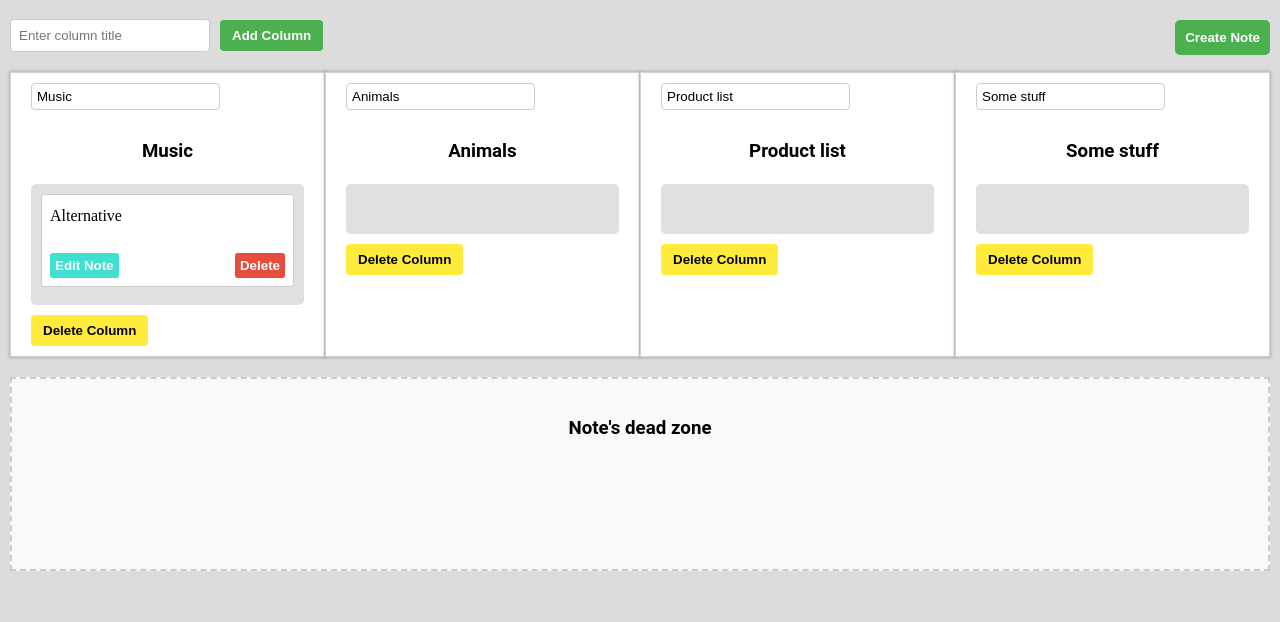
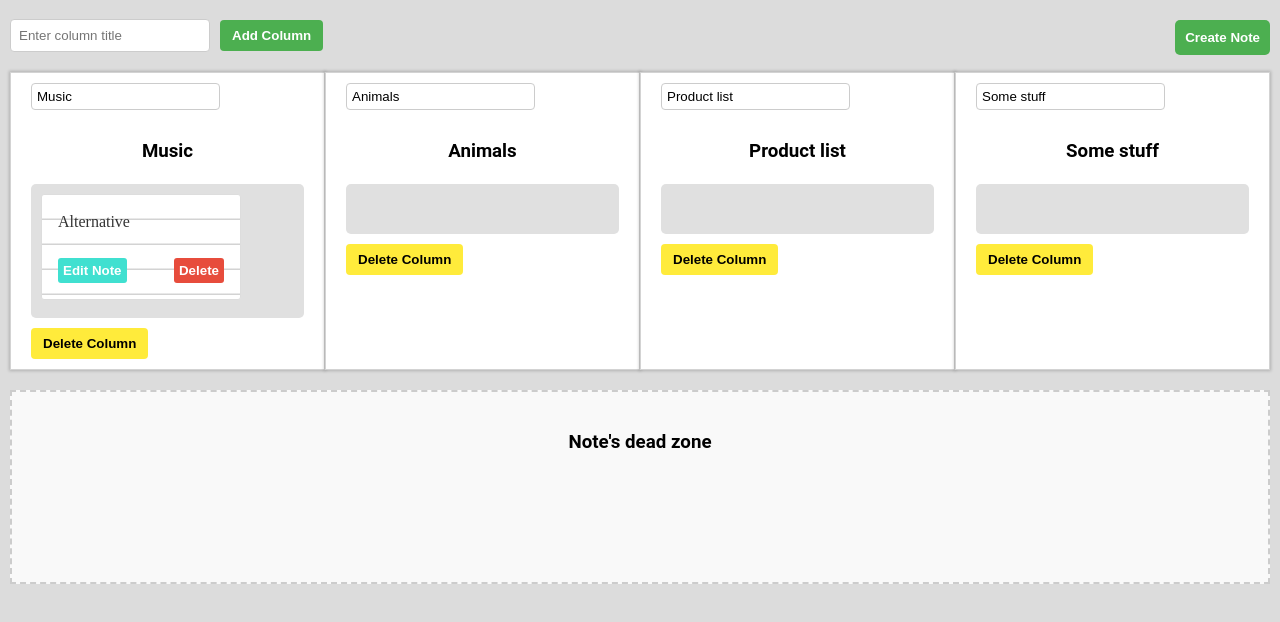
Before and after one commit to CarlosPaz64/Primer-Parcial---Desarrollo-de-Aplicaciones-Web, a React (Vite) app: page / in a window 1280 px wide. Shown: the top 622 px of the page. Built offline with nearby package versions, Linux system fonts and the light colour scheme.

Commit message:
Estilo de hoja
Para las notas

```diff
--- a/src/columns/Column.tsx
+++ b/src/columns/Column.tsx
@@ -1,7 +1,8 @@
 // Column.tsx
 import React from 'react';
-import { Droppable, Draggable } from 'react-beautiful-dnd';
+import { Droppable } from 'react-beautiful-dnd';
 import { Note } from '../context-reducer/KanbanContext';
+import NoteCard from '../draggable/NoteCard'; // Importa el componente NoteCard
 
 interface ColumnProps {
   column: {
@@ -32,60 +33,14 @@ const Column: React.FC<ColumnProps> = ({ column, onDeleteNote, onEditNote }) =>
             }}
           >
             {column.notes.map((note, noteIndex) => (
-              <Draggable key={note.id} draggableId={note.id} index={noteIndex}>
-                {(provided) => (
-                  <div
-                    ref={provided.innerRef}
-                    {...provided.draggableProps}
-                    {...provided.dragHandleProps}
-                    style={{
-                      userSelect: 'none',
-                      padding: '8px',
-                      margin: '0 0 8px 0',
-                      backgroundColor: '#fff',
-                      border: '1px solid #ccc',
-                      borderRadius: '3px',
-                      display: 'flex',
-                      flexDirection: 'column',
-                      gap: '5px',
-                      ...provided.draggableProps.style, // Asegúrate de incluir los estilos proporcionados para el arrastre
-                    }}
-                  >
-                    <div
-                      dangerouslySetInnerHTML={{ __html: note.content }}
-                      style={{ marginBottom: '10px' }}
-                    />
-                    <div style={{ display: 'flex', justifyContent: 'space-between' }}>
-                      <button
-                        onClick={() => onEditNote(note)}
-                        style={{
-                          background: 'turquoise',
-                          color: '#fff',
-                          border: 'none',
-                          borderRadius: '3px',
-                          padding: '5px',
-                          cursor: 'pointer',
-                        }}
-                      >
-                        Edit Note
-                      </button>
-                      <button
-                        onClick={() => onDeleteNote(note.id, column.id)}
-                        style={{
-                          background: '#e74c3c',
-                          color: '#fff',
-                          border: 'none',
-                          borderRadius: '3px',
-                          padding: '5px',
-                          cursor: 'pointer',
-                        }}
-                      >
-                        Delete
-                      </button>
-                    </div>
-                  </div>
-                )}
-              </Draggable>
+              <NoteCard
+                key={note.id}
+                note={note}
+                index={noteIndex}
+                onEditNote={onEditNote}
+                onDeleteNote={onDeleteNote}
+                columnId={column.id} // Pasa el ID de la columna al NoteCard
+              />
             ))}
             {provided.placeholder}
           </div>
--- a/src/draggable/NoteCard.tsx
+++ b/src/draggable/NoteCard.tsx
@@ -21,17 +21,52 @@ const NoteCard: React.FC<NoteCardProps> = ({ note, index, onEditNote, onDeleteNo
           {...provided.dragHandleProps}
           style={{
             userSelect: 'none',
-            padding: '8px',
+            padding: '16px',
             margin: '0 0 8px 0',
             backgroundColor: '#fff',
-            border: '1px solid #ccc',
+            border: '1px solid #ddd',
             borderRadius: '3px',
             display: 'flex',
             flexDirection: 'column',
             gap: '5px',
+            position: 'relative',
+            boxSizing: 'border-box', // Incluye padding y borde en el tamaño total del contenedor
+            maxWidth: '200px', // Ajusta este valor para el ancho según lo que necesites
+            fontFamily: "'Caveat', cursive", // Fuente que simula escritura a mano
+            color: '#333',
+            lineHeight: '1.4',
             ...provided.draggableProps.style,
+            // Estilos de hoja de libreta
+            wordWrap: 'break-word', // Asegura que el texto no se salga del contenedor
+            backgroundImage: 'linear-gradient(180deg, transparent 23px, #d3d3d3 24px)',
+            backgroundSize: '100% 25px', // Espacio entre líneas
           }}
         >
+          {/* Simula los agujeros de la libreta a la izquierda */}
+          <div
+            style={{
+              position: 'absolute',
+              top: '0',
+              left: '-10px',
+              height: '100%',
+              display: 'flex',
+              flexDirection: 'column',
+              justifyContent: 'space-between',
+            }}
+          >
+            {[...Array(10)].map((_, i) => (
+              <div
+                key={i}
+                style={{
+                  width: '6px',
+                  height: '6px',
+                  borderRadius: '50%',
+                  backgroundColor: '#e0e0e0',
+                  margin: '2px 0',
+                }}
+              />
+            ))}
+          </div>
           <div
             dangerouslySetInnerHTML={{ __html: note.content }}
             style={{ marginBottom: '10px' }}
```
